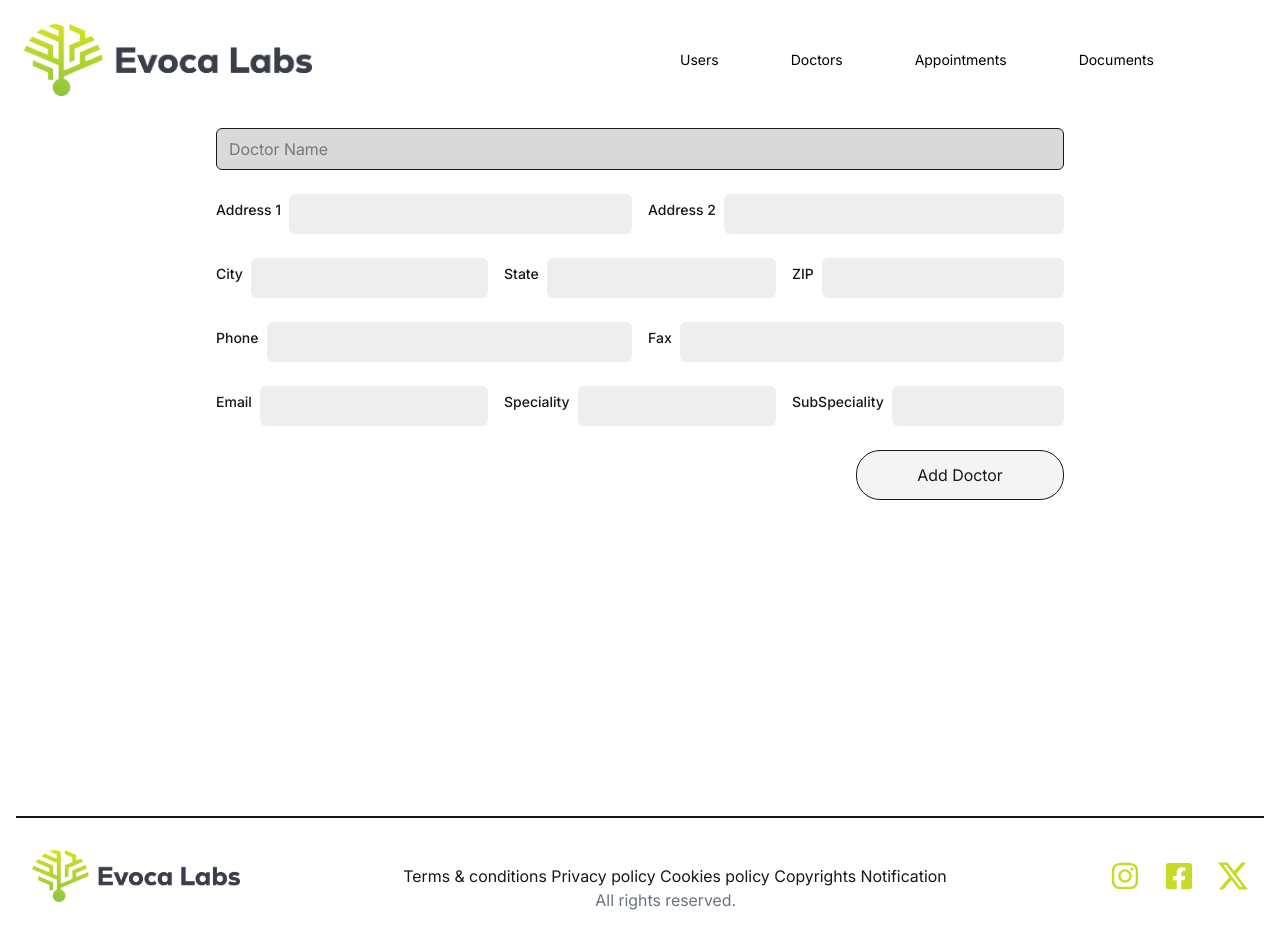
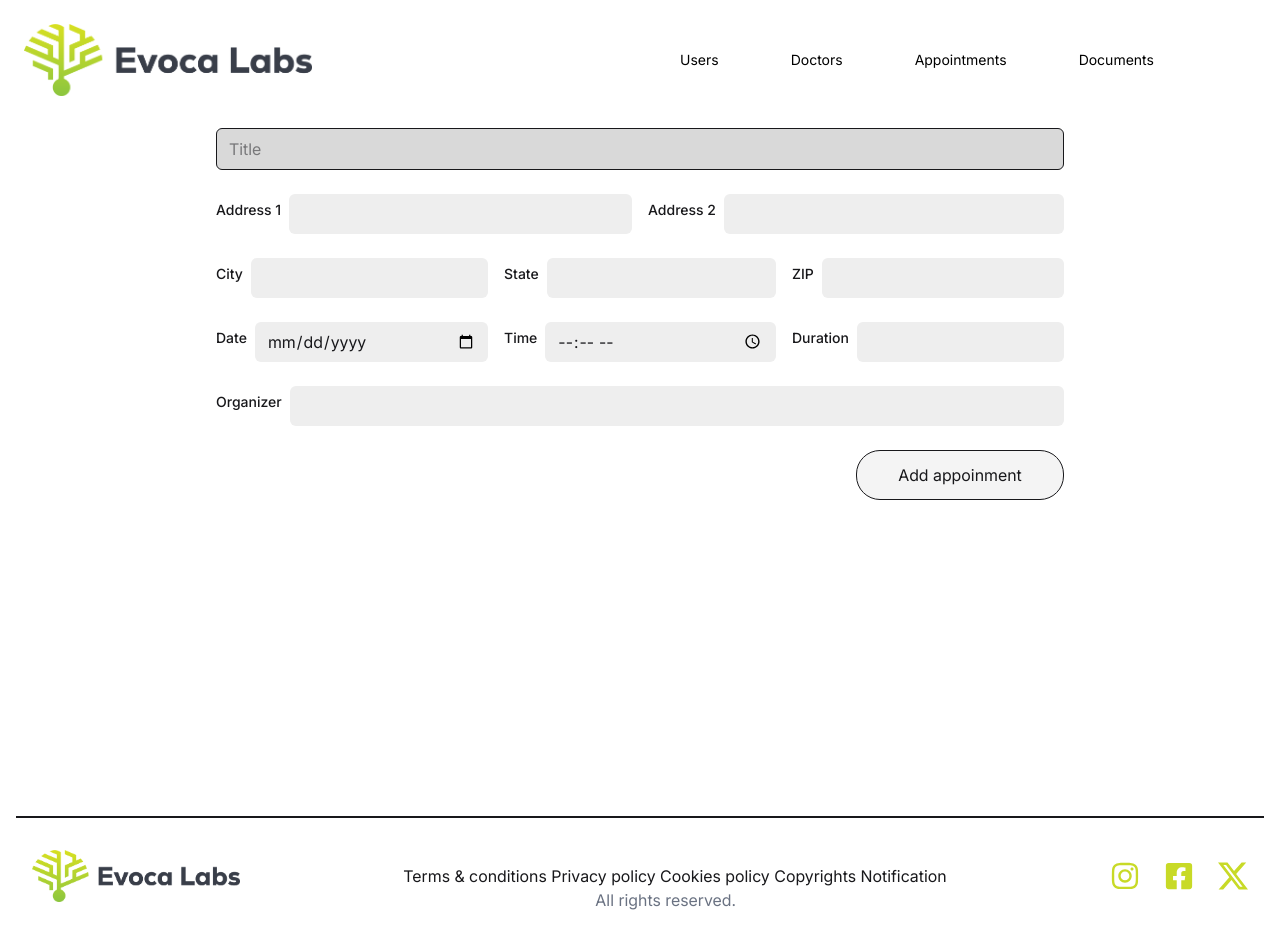
Before and after one commit to FazleRifat121/evoca-lab, a React (Vite) app: page /admin/addAppoinment in a window 1280 px wide. Built offline with nearby package versions, Linux system fonts and the light colour scheme.

Commit message:
add document and appoinment added

```diff
--- a/src/AdminPages/Appoinments/AddAppoinments/AddAppoinments.jsx
+++ b/src/AdminPages/Appoinments/AddAppoinments/AddAppoinments.jsx
@@ -6,8 +6,8 @@ const AddAppoinments = () => {
         <div className="space-y-2">
           <input
             type="text"
-            className="w-full px-3 py-2 border rounded-md focus:outline-none bg-[#D9D9D9]"
-            placeholder="Doctor Name"
+            className="w-full px-3 py-2 border rounded-md focus:outline-none bg-[#D9D9D9] "
+            placeholder="Title"
           />
         </div>
 
@@ -58,16 +58,23 @@ const AddAppoinments = () => {
           </div>
         </div>
         {/* third row  */}
-        <div className="grid grid-cols-1 md:grid-cols-2 gap-4">
+        <div className="grid grid-cols-1 md:grid-cols-3 gap-4">
           <div className="space-y-2 flex items-center gap-2">
-            <label className="block text-sm font-medium">Phone</label>
+            <label className="block text-sm font-medium">Date</label>
             <input
-              type="tel"
+              type="date"
               className="w-full px-3 py-2  rounded-md bg-base-300"
             />
           </div>
           <div className="space-y-2 flex items-center gap-2">
-            <label className="block text-sm font-medium">Fax</label>
+            <label className="block text-sm font-medium">Time</label>
+            <input
+              type="Time"
+              className="w-full px-3 py-2  rounded-md bg-base-300"
+            />
+          </div>
+          <div className="space-y-2 flex items-center gap-2">
+            <label className="block text-sm font-medium">Duration</label>
             <input
               type="text"
               className="w-full px-3 py-2  rounded-md bg-base-300"
@@ -75,25 +82,11 @@ const AddAppoinments = () => {
           </div>
         </div>
         {/* fourth row  */}
-        <div className="grid grid-cols-1 md:grid-cols-3 gap-4">
+        <div className="grid grid-cols-1  ">
           <div className="space-y-2 flex items-center gap-2">
-            <label className="block text-sm font-medium">Email</label>
+            <label className="block text-sm font-medium">Organizer</label>
             <input
-              type="email"
-              className="w-full px-3 py-2  rounded-md bg-base-300"
-            />
-          </div>
-          <div className="space-y-2 flex items-center gap-2">
-            <label className="block text-sm font-medium">Speciality</label>
-            <input
-              type="text"
-              className="w-full px-3 py-2  rounded-md bg-base-300"
-            />
-          </div>
-          <div className="space-y-2 flex items-center gap-2">
-            <label className="block text-sm font-medium">SubSpeciality</label>
-            <input
-              type="text"
+              type="option"
               className="w-full px-3 py-2  rounded-md bg-base-300"
             />
           </div>
@@ -105,7 +98,7 @@ const AddAppoinments = () => {
             type="submit"
             className="px-6 py-3  w-52 rounded-3xl bg-[#F4F4F4]  border"
           >
-            Add Doctor
+            Add appoinment
           </button>
         </div>
       </form>
--- a/src/AdminPages/Documents/AddDocument/AddDocument.jsx
+++ b/src/AdminPages/Documents/AddDocument/AddDocument.jsx
@@ -1,5 +1,40 @@
 const AddDocument = () => {
-  return <div></div>;
+  return (
+    <div>
+      <form className="max-w-4xl mx-auto p-6 space-y-6">
+        {/* Name Section */}
+        <div className="space-y-2">
+          <input
+            type="text"
+            className="w-full px-3 py-2 border rounded-md focus:outline-none bg-[#D9D9D9] "
+            placeholder="Document"
+          />
+        </div>
+
+        <div className="grid grid-cols-1 ">
+          <div className="space-y-2 flex items-center gap-2">
+            <label className="block text-sm font-medium whitespace-nowrap">
+              Document type
+            </label>
+            <input
+              type="file"
+              className="w-[6.6rem] px-3 py-2  rounded-md  shadow-sm"
+            />
+          </div>
+        </div>
+
+        {/* Add User Button */}
+        <div className="flex justify-center ">
+          <button
+            type="submit"
+            className="px-6 py-3  w-52 rounded-3xl bg-[#F4F4F4]  border"
+          >
+            File Upload
+          </button>
+        </div>
+      </form>
+    </div>
+  );
 };
 
 export default AddDocument;
```
